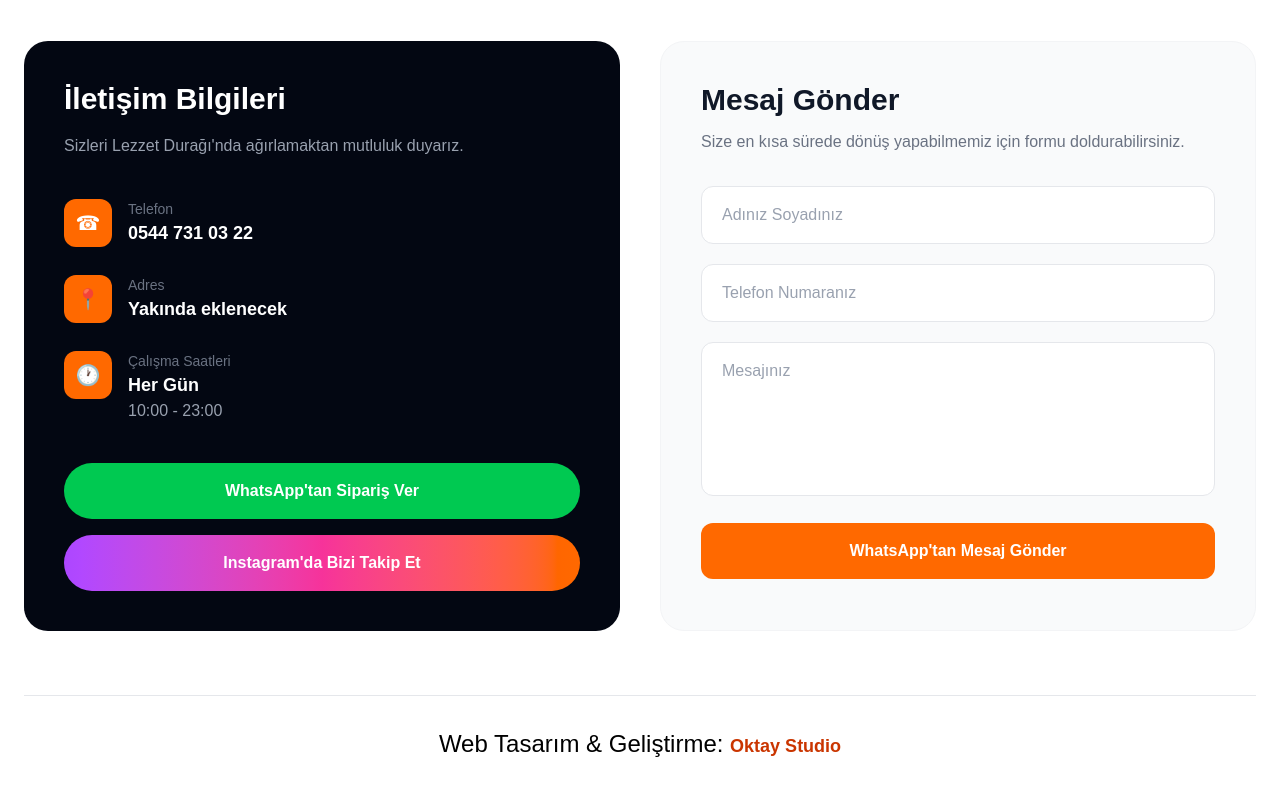
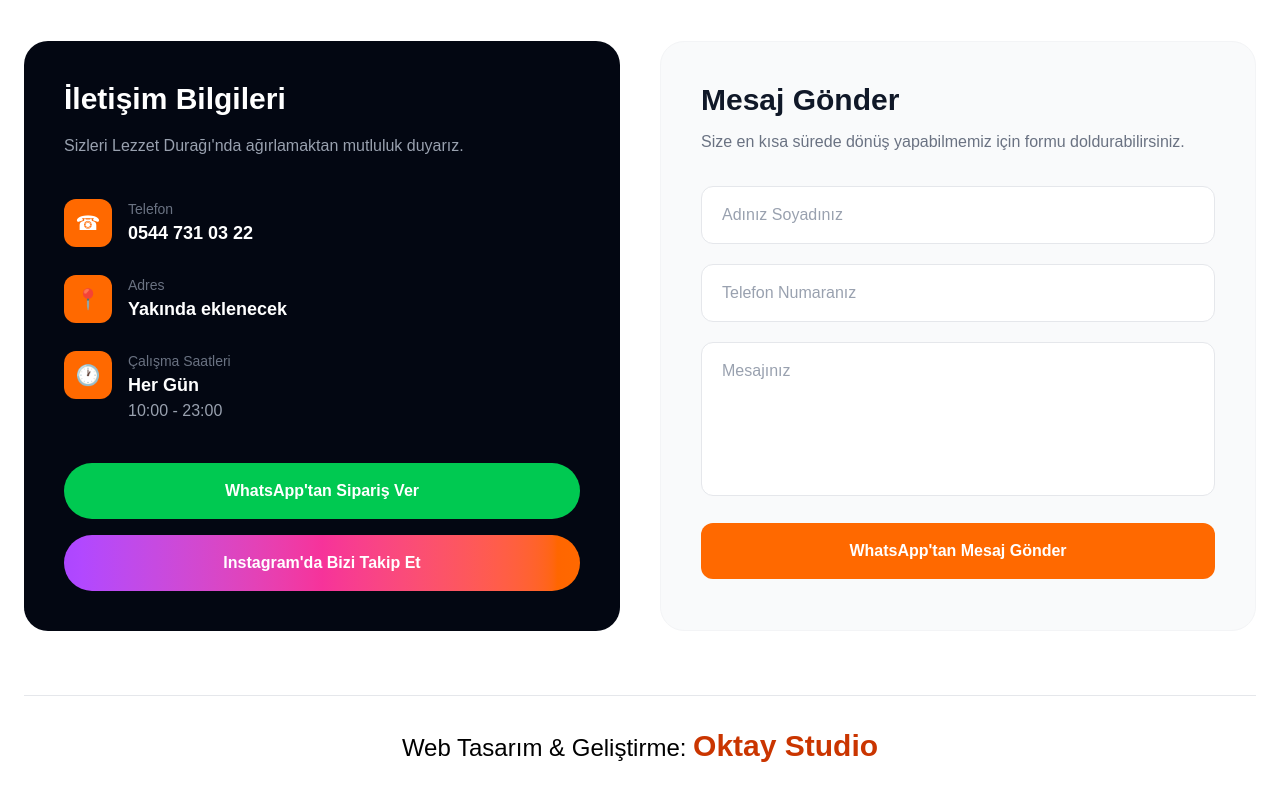
Before and after one commit to oktaystudio/RESTAURANT-DEMO, a Next.js app: page / in a window 1280 px wide. Shown: the part 5994-6794 px from the top of the page. Built offline with nearby package versions, Linux system fonts and the light colour scheme.

Commit message:
Oktay Studio tasarımı güncellendi

```diff
--- a/components/Contact.tsx
+++ b/components/Contact.tsx
@@ -203,7 +203,7 @@ export default function Contact() {
 <div className="mt-16 pt-8 border-t border-gray-200 text-center">
   <p className="text-black text-2xl">
     Web Tasarım & Geliştirme:{" "}
-    <span className="text-orange-700 font-black text-lg">
+    <span className="text-orange-700 font-black text-3xl">
   Oktay Studio
 </span>
   </p>
```
